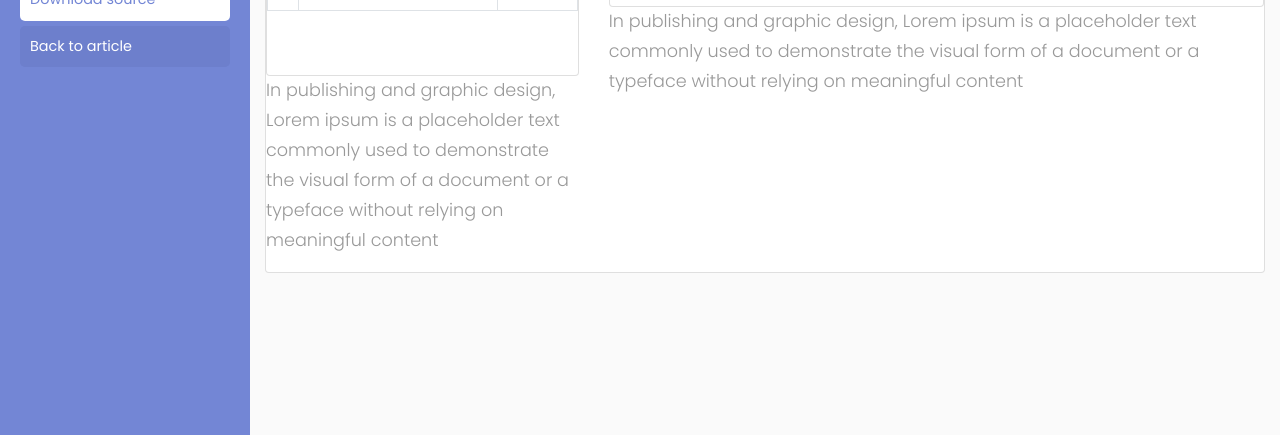
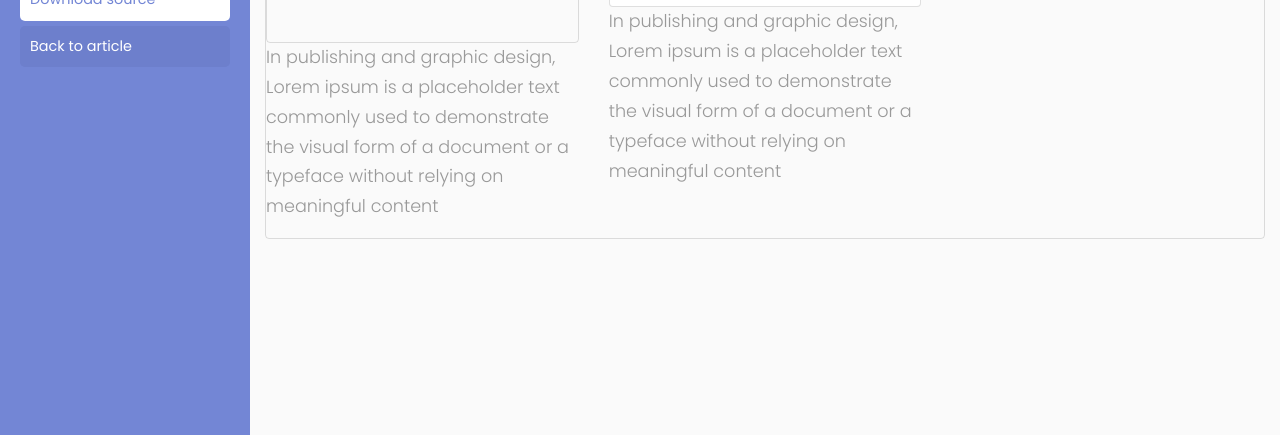
Before and after one commit to lavank179/IotDashboard, a PHP site: page / in a window 1280 px wide. Shown: the part 365-800 px from the top of the page. Run offline with PHP 8.4, Linux system fonts and the light colour scheme; some libraries are stand-ins or nearby versions.

Commit message:
pages, siders, logs...2

```diff
--- a/js/log.js
+++ b/js/log.js
@@ -3,7 +3,6 @@ $("#profile").hide();
 $("#contact").hide();
 
 const switchB = document.querySelector("#onoff");
-
 
 // switch button toggle - LEDs
 document.querySelectorAll(".onoff").forEach((item) => {
@@ -31,7 +30,6 @@ document.querySelectorAll(".onoff").forEach((item) => {
   });
 });
 
-
 // ajax for switch toggle with JSON
 function updateB1(id, val) {
   $.ajax({
@@ -49,56 +47,81 @@ function updateB1(id, val) {
   });
 }
 
+// // chart example
+// google.charts.load("current", { packages: ["corechart"] });
+// google.charts.setOnLoadCallback(drawChart);
 
-// chart example
-google.charts.load("current", { packages: ["corechart"] });
+// function drawChart() {
+//   var data = google.visualization.arrayToDataTable([
+//     ["Year", "Sales", "Expenses"],
+//     ["2004", 1000, 400],
+//     ["2005", 1170, 460],
+//     ["2006", 660, 1120],
+//     ["2007", 1030, 540],
+//   ]);
+
+//   var options = {
+//     title: "Company Performance",
+//     curveType: "function",
+//     legend: { position: "bottom" },
+//     chartArea: {width: '100%', height: '100%'}
+//   };
+
+//   var chart = new google.visualization.LineChart(
+//     document.getElementById("chart1")
+//   );
+
+//   chart.draw(data, options);
+// }
+
+google.charts.load("current", { packages: ["gauge"] });
 google.charts.setOnLoadCallback(drawChart);
 
 function drawChart() {
   var data = google.visualization.arrayToDataTable([
-    ["Year", "Sales", "Expenses"],
-    ["2004", 1000, 400],
-    ["2005", 1170, 460],
-    ["2006", 660, 1120],
-    ["2007", 1030, 540],
+    ["Label", "Value"],
+    ["Memory", 80],
   ]);
 
   var options = {
-    title: "Company Performance",
-    curveType: "function",
-    legend: { position: "bottom" },
-    chartArea: {width: '100%', height: '100%'}
+    width: 400,
+    height: 120,
+    redFrom: 90,
+    redTo: 100,
+    yellowFrom: 75,
+    yellowTo: 90,
+    minorTicks: 5,
   };
 
-  var chart = new google.visualization.LineChart(
-    document.getElementById("chart1")
-  );
+  var chart = new google.visualization.Gauge(document.getElementById("chart1"));
 
   chart.draw(data, options);
+
+  setInterval(function () {
+    data.setValue(0, 1, 40 + Math.round(60 * Math.random()));
+    chart.draw(data, options);
+  }, 13000);
 }
 
 $(document).ready(function () {
-  $('#sidebarCollapse').on('click', function () {
-      $('#sidebar').toggleClass('active');
+  $("#sidebarCollapse").on("click", function () {
+    $("#sidebar").toggleClass("active");
   });
 });
 
-
-
-
 // toggle between dashboard pages
-$('.men a').on('click', function(e) {
-  e.preventDefault()
-  let alinks = ['home', 'visualise', 'profile', 'contact'];
-  for(var i = 0; i < alinks.length; i++){
-    if(alinks[i] == this.className){
+$(".men a").on("click", function (e) {
+  e.preventDefault();
+  let alinks = ["home", "visualise", "profile", "contact"];
+  for (var i = 0; i < alinks.length; i++) {
+    if (alinks[i] == this.className) {
       $("#" + alinks[i]).show();
       var p = document.querySelector("." + alinks[i]).parentElement;
-      p.classList.add('active');
+      p.classList.add("active");
     } else {
       $("#" + alinks[i]).hide();
       var p = document.querySelector("." + alinks[i]).parentElement;
-      p.classList.remove('active');
+      p.classList.remove("active");
     }
   }
   // console.log(this.className);
--- a/pages/home.php
+++ b/pages/home.php
@@ -1,4 +1,4 @@
-<div class="card">
+<div class="card" style="background: transparent;">
     <div class="card-content">
         <div class="card-title" style="text-align: center;">
             <h2>IoT Dashboard</h2>
@@ -6,9 +6,15 @@
         </div>
     </div>
 
+
+
+
+
+
+
     <div class="row">
         <div class="col-sm-4 col-md-4 col-lg-4">
-            <div class="card text-center py-5" id="ledCollection">
+            <div class="card text-center py-5" id="ledCollection" style="background: transparent;">
                 <table class="table table-bordered">
 
 
@@ -20,9 +26,36 @@
                             </th>
 
                             <th scope="col">
+
                                 <!-- Button trigger modal -->
-                                <a type="button" class="btn btn-light btn-sm" data-mdb-toggle="modal" data-mdb-target="#exampleModal">
-                                    <i class="fas fa-plus-square fa-3x"></i></a>
+                                <a data-toggle="modal" data-target="#exampleModal">
+                                    <i class="far fa-plus-square fa-2x"></i>
+                                </a>
+
+                                <!-- Modal -->
+                                <div class="modal fade" id="exampleModal" tabindex="-1" aria-labelledby="exampleModalLabel" aria-hidden="true">
+                                    <div class="modal-dialog">
+                                        <div class="modal-content">
+                                            <div class="modal-header">
+                                                <h5 class="modal-title" id="exampleModalLabel">Modal title</h5>
+                                                <button type="button" class="btn-close" data-dismiss="modal" aria-label="Close"></button>
+                                            </div>
+                                            <div class="modal-body">...</div>
+                                            <div class="modal-footer">
+                                                <button type="button" class="btn btn-secondary" data-dismiss="modal">
+                                                    Close
+                                                </button>
+                                                <button type="button" class="btn btn-primary">Save changes</button>
+                                            </div>
+                                        </div>
+                                    </div>
+                                </div>
+
+                                <!-- Button trigger modal
+                                <button type="button" data-mdb-toggle="modal" data-mdb-target="#exampleModal" style="background: transparent;">
+                                    </button> -->
+
+
                             </th>
                         </tr>
                     </thead>
@@ -45,10 +78,19 @@
             </div>
             <p>In publishing and graphic design, Lorem ipsum is a placeholder text commonly used to demonstrate the visual form of a document or a typeface without relying on meaningful content</p>
         </div>
-        <div class="col-sm-8 col-md-8 col-lg-8">
+        <div class="col-sm-4 col-md-4 col-lg-4">
             <div class="card">
                 <div class="card-content">
                     <div id="chart1">
+                    </div>
+                </div>
+            </div>
+            <p>In publishing and graphic design, Lorem ipsum is a placeholder text commonly used to demonstrate the visual form of a document or a typeface without relying on meaningful content</p>
+        </div>
+        <div class="col-sm-4 col-md-4 col-lg-4">
+            <div class="card">
+                <div class="card-content">
+                    <div id="chart2">
                     </div>
                 </div>
             </div>
```
